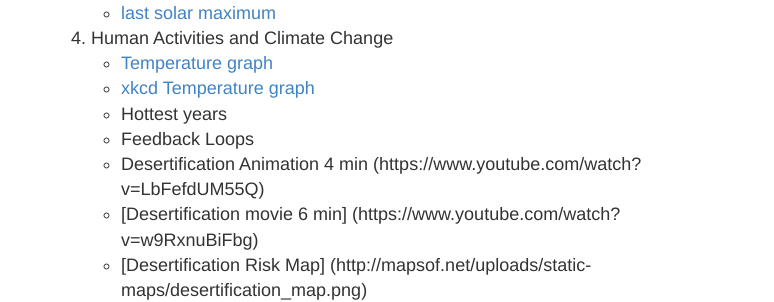
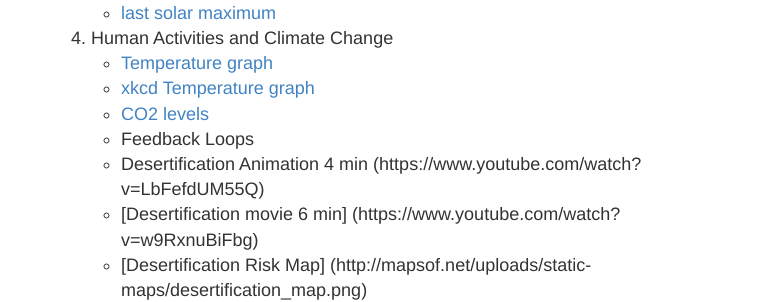
Before and after one commit to ctkstl/earth_science, a Jekyll site: the page built from resources.md, in a window 1280 px wide and 900 px high, scrolled down 7261 px. Shown: the part 156-458 px from the top of the window, without its empty margins (249-1023 px from the left). Built offline with Jekyll 4.4.1, drawn with Linux system fonts in a browser that asks for light colours.

Commit message:
co2 graph

```diff
--- a/resources.md
+++ b/resources.md
@@ -230,7 +230,7 @@ permalink: /resources/
     4.  Human Activities and Climate Change
         *   [Temperature graph](https://www.nasa.gov/images/content/388674main_portal2Huge.jpg)
         *   [xkcd Temperature graph](http://xkcd.com/1732/)
-        *   Hottest years
+        *   [CO2 levels](https://globalclimate.ucr.edu/resources.html)
         *   Feedback Loops
         *   Desertification Animation 4 min (https://www.youtube.com/watch?v=LbFefdUM55Q)
         *   [Desertification movie 6 min] (https://www.youtube.com/watch?v=w9RxnuBiFbg)
```
